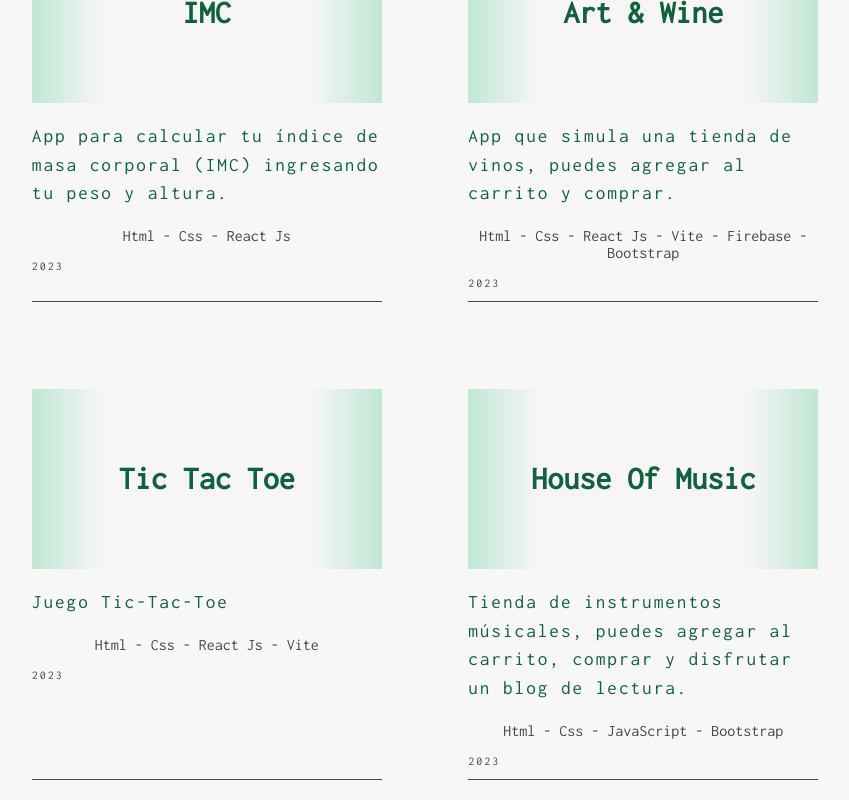
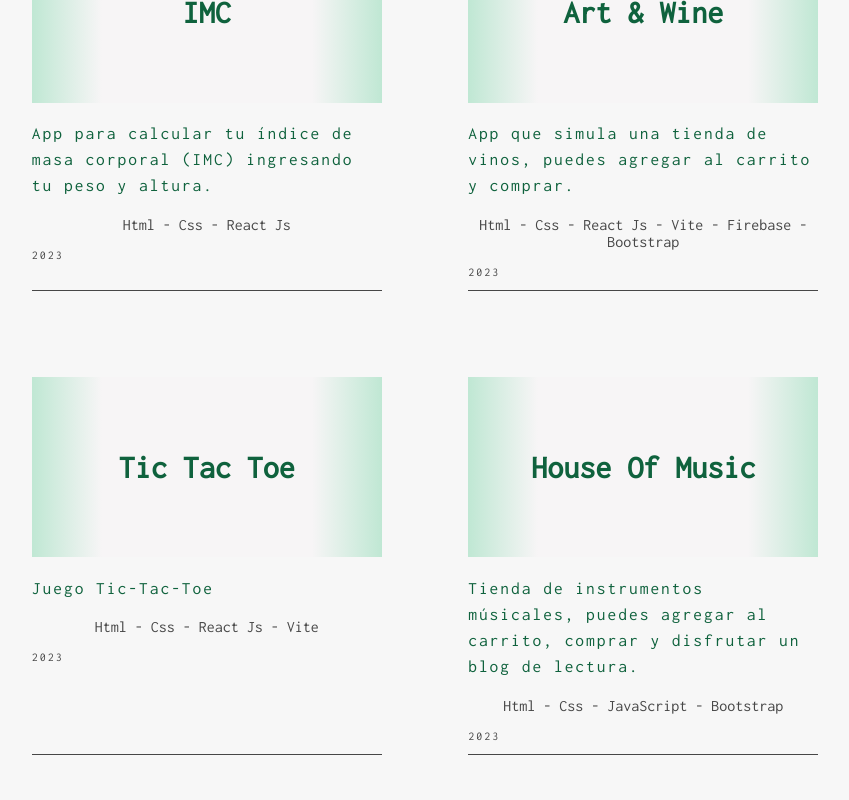
Before and after one commit to CristianMozetich/Portfolio, a React (Vite) app: page / in a window 1280 px wide. Shown: the part 880-1680 px from the top of the page, without its empty margins (215-1064 px from the left). Built offline with nearby package versions, Linux system fonts and the light colour scheme.

Commit message:
fuente mas pequeña

```diff
--- a/src/Components/Proyects/Proyects.css
+++ b/src/Components/Proyects/Proyects.css
@@ -48,7 +48,7 @@
 }
 
 .desc{
-    font-size: 1.2rem;
+    font-size: 1.09rem;
     text-align: left;
     letter-spacing: 0.125rem;
     width: calc(100% + 0.125rem);
```
